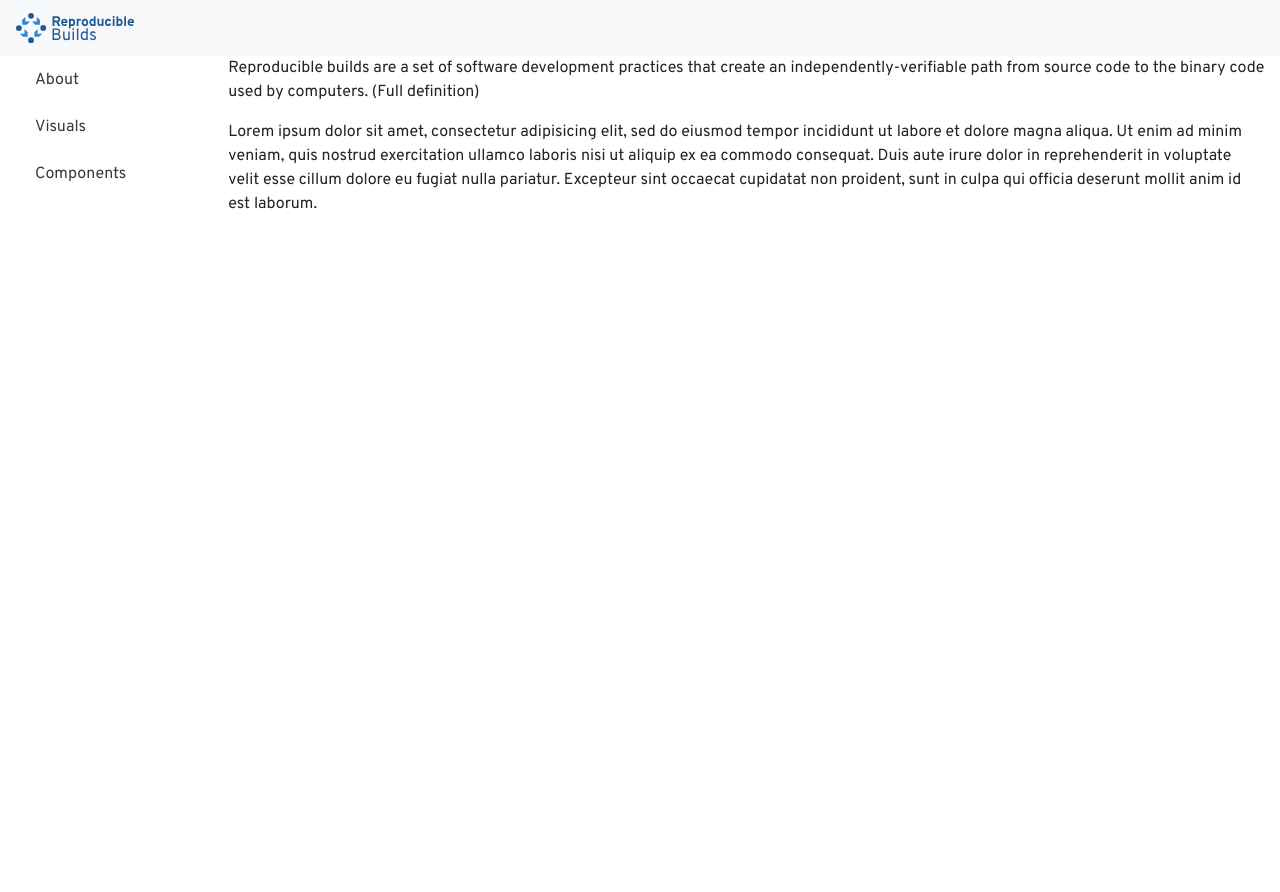
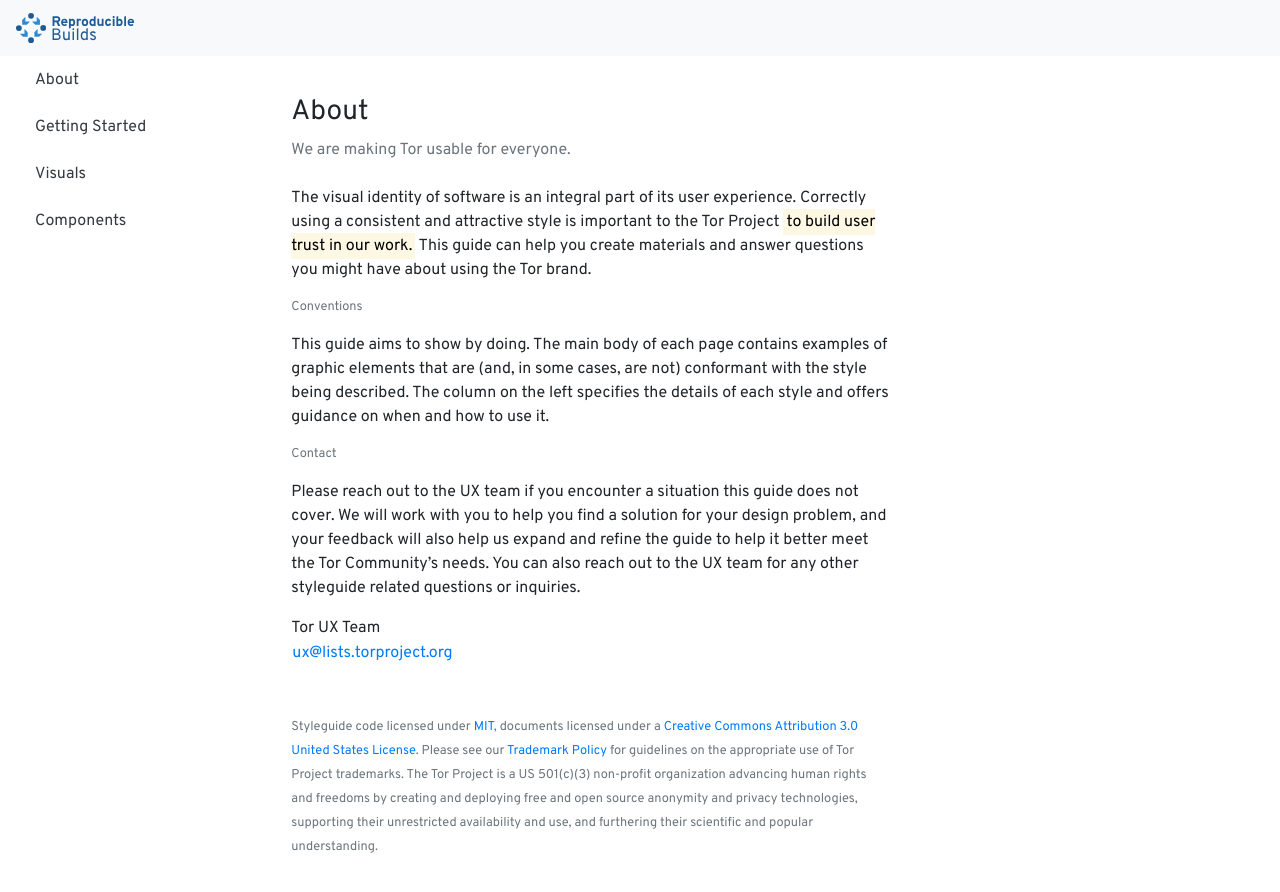
Before and after one commit to uracreative/reproducible-builds-styleguide, a Jekyll site: the page built from index.md, in a window 1280 px wide and 922 px high. Shown: the top 892 px of the window. Built offline with Jekyll 4.4.1, drawn with Linux system fonts in a browser that asks for light colours; some web fonts are replaced.

Commit message:
Color change and color updates

```diff
--- a/_includes/navbar_side.html
+++ b/_includes/navbar_side.html
@@ -2,6 +2,10 @@
   <ul class="list-group">
     <li class="list-group-item">
       <a href="{{site.baseurl}}/" class="sidebar__link__darkGray">About</a>
+    </li>
+
+    <li class="list-group-item">
+      <a href="{{site.baseurl}}/getting-started" class="sidebar__link__darkGray">Getting Started</a>
     </li>
 
     <li class="list-group-item">
--- a/_layouts/home.html
+++ b/_layouts/home.html
@@ -8,7 +8,41 @@
         {% include navbar_side.html participants=site.data.profiles %}
       </div>
         <div class="col-md-10 col-sm-12 col-xs-12">
-          {{ content }}
+          <main role="main" class="col-12 col-md-9 col-xl-8 py-md-3 pl-md-5 content-scroll" data-spy="scroll" data-target="#components-nav" data-offset="0">
+            <!--h1 class="mt-5">Tor Styleguide | The Tor Project</h1-->
+
+            <div class="row">
+              <div class="col-12">
+                <div class="page-header mb-4 mt-4">
+                  <h3>About</h3>
+                  <p class="text-muted">We are making Tor usable for everyone.</p>
+                </div>
+                <p>The visual identity of software is an integral part of its user experience. Correctly using a consistent and attractive style is important to the Tor Project <mark>to build user trust in our work.</mark>
+                  This guide can help you create materials and answer questions you might have about using the Tor brand.</p>
+                <p class="text-black small text-muted">Conventions</p>
+                <p>
+                  This guide aims to show by doing. The main body of each page contains examples of graphic elements that are (and, in some cases, are not) conformant with the style being described. The column on the left specifies the details of each style and offers guidance on when and how to use it.
+                </p>
+                <p class="text-black small text-muted">Contact</p>
+                <p class="purple">
+                  Please reach out to the UX team if you encounter a situation this guide does not cover. We will work with you to help you find a solution for your design problem, and your feedback will also help us expand and refine the guide to help it better meet the Tor Community’s needs. You can also reach out to the UX team for any other styleguide related questions or inquiries. </p>
+                <div>
+                  <p class="m-0">Tor UX Team</p>
+                  <button class="btn btn-link p-0">ux@lists.torproject.org</button>
+                </div>
+              </div>
+            </div>
+
+            <div class="row">
+              <div class="col-12">
+                <p class="mt-5 mb-5">
+                  <span class="text-muted small"> Styleguide code licensed under <a href="https://opensource.org/licenses/MIT" title="MIT" target="_blank">MIT</a>, documents licensed under a <a href="https://creativecommons.org/licenses/by/3.0/us/" title="CC 3.0" target="_blank">Creative Commons Attribution 3.0 United States License</a>. Please see our <a href="https://www.torproject.org/docs/trademark-faq.html" title="Trademark FAQ" target="_blank">Trademark Policy</a> for guidelines on the appropriate use of Tor Project trademarks. The Tor Project is a US 501(c)(3) non-profit organization advancing human rights and freedoms by creating and deploying free and open source anonymity and privacy technologies, supporting their unrestricted availability and use, and furthering their scientific and popular understanding.</span>
+                </p>
+              </div>
+            </div>
+
+
+          </main>
         </div>
     </div>
     {% include scripts.html %}
```
Also changed, not shown: _layouts/getting-started.html (added, +81 -0 lines), getting-started.md (added, +5 -0 lines), visuals.md (+0 -1 lines).
